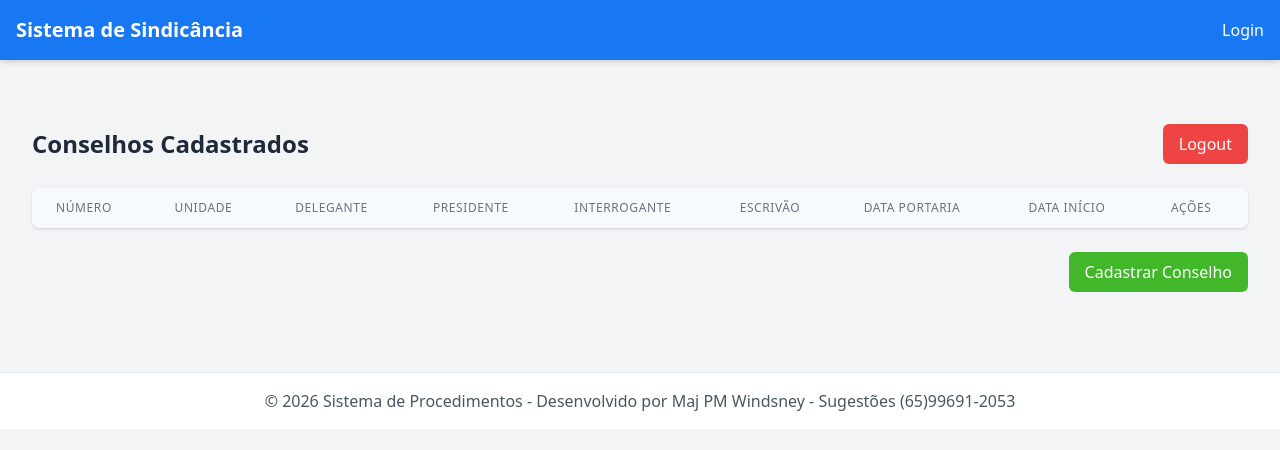
After one commit to windsney/sitecanetex, a Django app: page /cd_cadastradas/ in a window 1280 px wide. The commit adds this page. Shown: the top 450 px of the page. Run offline with Django 5.2, Linux system fonts and the light colour scheme; lists and menus that the app fills with data are empty.

Commit message:
ativando o cd

```diff
--- /dev/null
+++ b/cd/templates/index.html
@@ -0,0 +1,92 @@
+{% extends 'base.html' %}
+
+{% block title %}Conselhos Cadastrados{% endblock %}
+
+{% block content %}
+<div class="container mx-auto px-4 py-8">
+    <div class="flex justify-between items-center mb-6">
+        <h2 class="text-2xl font-bold text-gray-800">Conselhos Cadastrados</h2>
+        <form method="post" action="{% url 'inicio:logout' %}">
+            {% csrf_token %}
+            <button type="submit" class="bg-red-500 hover:bg-red-600 text-white px-4 py-2 rounded-md transition duration-200">
+                Logout
+            </button>
+        </form>
+    </div>
+
+    <!-- Tabela de Sindicâncias -->
+    <div class="bg-white rounded-lg shadow overflow-hidden">
+        <div class="overflow-x-auto">
+            <table class="min-w-full divide-y divide-gray-200">
+                <thead class="bg-gray-50">
+                    <tr>
+                        <th scope="col" class="px-6 py-3 text-left text-xs font-medium text-gray-500 uppercase tracking-wider">Número</th>
+                        <th scope="col" class="px-6 py-3 text-left text-xs font-medium text-gray-500 uppercase tracking-wider">Unidade</th>
+                        <th scope="col" class="px-6 py-3 text-left text-xs font-medium text-gray-500 uppercase tracking-wider">Delegante</th>
+                        <th scope="col" class="px-6 py-3 text-left text-xs font-medium text-gray-500 uppercase tracking-wider">Presidente</th>
+                        <th scope="col" class="px-6 py-3 text-left text-xs font-medium text-gray-500 uppercase tracking-wider">Interrogante</th>
+                        <th scope="col" class="px-6 py-3 text-left text-xs font-medium text-gray-500 uppercase tracking-wider">Escrivão</th>
+                        <th scope="col" class="px-6 py-3 text-left text-xs font-medium text-gray-500 uppercase tracking-wider">Data Portaria</th>
+                        <th scope="col" class="px-6 py-3 text-left text-xs font-medium text-gray-500 uppercase tracking-wider">Data Início</th>
+                        <th scope="col" class="px-6 py-3 text-left text-xs font-medium text-gray-500 uppercase tracking-wider">Ações</th>
+                    </tr>
+                </thead>
+                <tbody class="bg-white divide-y divide-gray-200">
+                    {% for sind in object_list %}
+                    <tr class="hover:bg-gray-50">
+                        <td class="px-6 py-4 whitespace-nowrap">
+                            <a href="{% url 'inicio:detalhes_sindicancia' sind.id %}" class="text-fb-blue hover:underline">{{ sind }}</a>
+                        </td>
+                        <td class="px-6 py-4 whitespace-nowrap text-sm text-gray-500">{{ sind.unidade }}</td>
+                        <td class="px-6 py-4 whitespace-nowrap text-sm text-gray-500">
+                            {{ sind.posto_delegante|add:" " }}{{ sind.delegante }}
+                        </td>
+                        <td class="px-6 py-4 whitespace-nowrap text-sm text-gray-500">
+                            {{ sind.posto_delegada|add:" " }}{{ sind.delegada }}
+                        </td>
+                        <td class="px-6 py-4 whitespace-nowrap text-sm text-gray-500">{{ sind.data_portaria }}</td>
+                        <td class="px-6 py-4 whitespace-nowrap text-sm text-gray-500">{{ sind.data_inicio }}</td>
+                        <td class="px-6 py-4 whitespace-nowrap text-sm font-medium">
+                            <div class="flex space-x-2">
+                                <a href="{% url 'inicio:editar_sindicancia' sind.id %}"
+   class="bg-blue-500 hover:bg-blue-600 text-white px-3 py-1 rounded text-xs inline-block text-center">
+    Editar
+</a>
+                                <form method="post" action="{% url 'inicio:excluir_sindicancia' sind.id %}" class="inline">
+                                    {% csrf_token %}
+                                    <button type="submit"
+                                            class="bg-red-500 hover:bg-red-600 text-white px-3 py-1 rounded text-xs"
+                                            onclick="return confirm('Tem certeza que deseja excluir esta sindicância?');">
+                                        Excluir
+                                    </button>
+                                </form>
+                            </div>
+                        </td>
+                    </tr>
+                    {% endfor %}
+                </tbody>
+            </table>
+        </div>
+    </div>
+
+    <!-- Botão de Cadastro -->
+    <div class="mt-6 text-right">
+        <a href="{% url 'inicio:criar_sindicancia' %}"
+   class="bg-fb-green hover:bg-fb-green-dark text-white px-4 py-2 rounded-md transition duration-200 inline-block text-center">
+    Cadastrar Conselho
+</a>
+    </div>
+</div>
+
+<style>
+    /* Estilo adicional para a tabela */
+    th {
+        background-color: #f7fafc;
+    }
+
+    /* Efeito hover nas linhas da tabela */
+    tr:hover {
+        background-color: #f8f9fa;
+    }
+</style>
+{% endblock %}
--- /dev/null
+++ b/cd/urls.py
@@ -0,0 +1,17 @@
+from django.urls import path
+
+import cd.views
+from .views import Home
+
+from django.contrib.auth import views as auth_view
+
+app_name='cd'
+
+urlpatterns = [
+
+
+
+    path('cd_cadastradas/', Home.as_view(),name='cd_cadastradas'),
+
+
+]
--- a/cd/views.py
+++ b/cd/views.py
@@ -1,3 +1,6 @@
 from django.shortcuts import render
+from django.views.generic import TemplateView,ListView,DetailView, FormView
 
 # Create your views here.
+class Home(TemplateView):
+    template_name = "index.html"
--- a/inicio/templates/base.html
+++ b/inicio/templates/base.html
@@ -6,6 +6,9 @@
     <title>{% block title %}Sistema de Sindicância{% endblock %}</title>
     <!-- CSS Moderno -->
     <link href="https://cdn.jsdelivr.net/npm/tailwindcss@2.2.19/dist/tailwind.min.css" rel="stylesheet">
+    <link rel="stylesheet" href="https://cdnjs.cloudflare.com/ajax/libs/font-awesome/6.0.0/css/all.min.css">
+    <link href="https://fonts.googleapis.com/icon?family=Material+Icons" rel="stylesheet">
+    <link rel="stylesheet" href="https://fonts.googleapis.com/css2?family=Material+Symbols+Outlined:opsz,wght,FILL,GRAD@24,400,0,0" />
     <style>
         :root {
             --fb-blue: #1877f2;
@@ -46,7 +49,7 @@
     <!-- Rodapé -->
     <footer class="bg-white p-4 mt-8 border-t">
         <div class="container mx-auto text-center text-gray-600">
-            &copy; {% now "Y" %} Sistema de Sindicância
+            &copy; {% now "Y" %} Sistema de Procedimentos - Desenvolvido por Maj PM Windsney - Sugestões (65)99691-2053
         </div>
     </footer>
 
--- a/inicio/urls.py
+++ b/inicio/urls.py
@@ -9,6 +9,8 @@ from django.contrib.auth import views as auth_view
 app_name='inicio'
 
 urlpatterns = [
+
+    path('selecionar-app/', inicio.views.selecao_app, name='selecao_app'),
 
     path('sind_cadastradas/', Sind_Cadastradas.as_view(),name='sind_cadastradas'),
     path('', auth_view.LoginView.as_view(template_name='login.html'), name='login'),
--- a/inicio/views.py
+++ b/inicio/views.py
@@ -38,6 +38,10 @@ from django.db.models import Max
 '''class Home(TemplateView):
     template_name = "login.html"
 '''
+
+@login_required
+def selecao_app(request):
+    return render(request, 'selecao_app.html')
 
 class Sind_Cadastradas(LoginRequiredMixin,ListView):
 
--- a/nome/settings.py
+++ b/nome/settings.py
@@ -50,6 +50,8 @@ INSTALLED_APPS = [
     'django.contrib.messages',
     'django.contrib.staticfiles',
     'inicio',
+    'cd',
+
 ]
 
 MIDDLEWARE = [
@@ -154,6 +156,6 @@ STATIC_ROOT = os.path.join(BASE_DIR, 'staticfiles')
 
 DEFAULT_AUTO_FIELD = 'django.db.models.BigAutoField'
 
-LOGIN_REDIRECT_URL='inicio:sind_cadastradas'
+LOGIN_REDIRECT_URL='inicio:selecao_app'
 
 LOGIN_URL='inicio:login'
--- a/nome/urls.py
+++ b/nome/urls.py
@@ -22,6 +22,7 @@ from django.conf.urls.static import static
 urlpatterns = [
     path('admin/', admin.site.urls),
     path('', include('inicio.urls',namespace='inicio')),
+    path('', include('cd.urls',namespace='cd')),
 ]
 
 urlpatterns = urlpatterns +  static(settings.STATIC_URL, document_root=settings.STATIC_ROOT)
```
Also changed, not shown: inicio/templates/selecao_app.html (added, +57 -0 lines).
